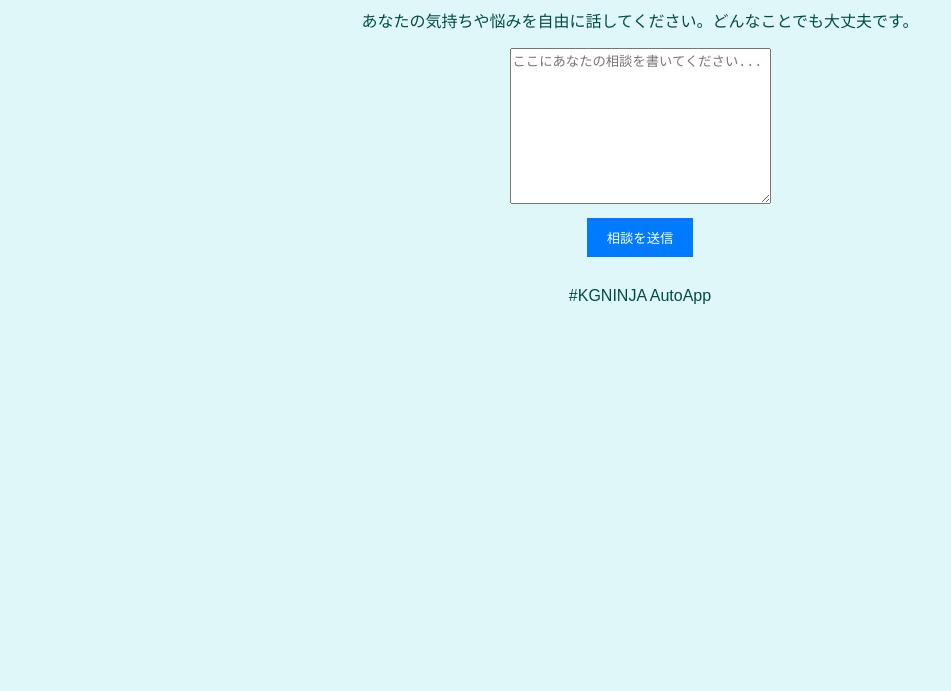
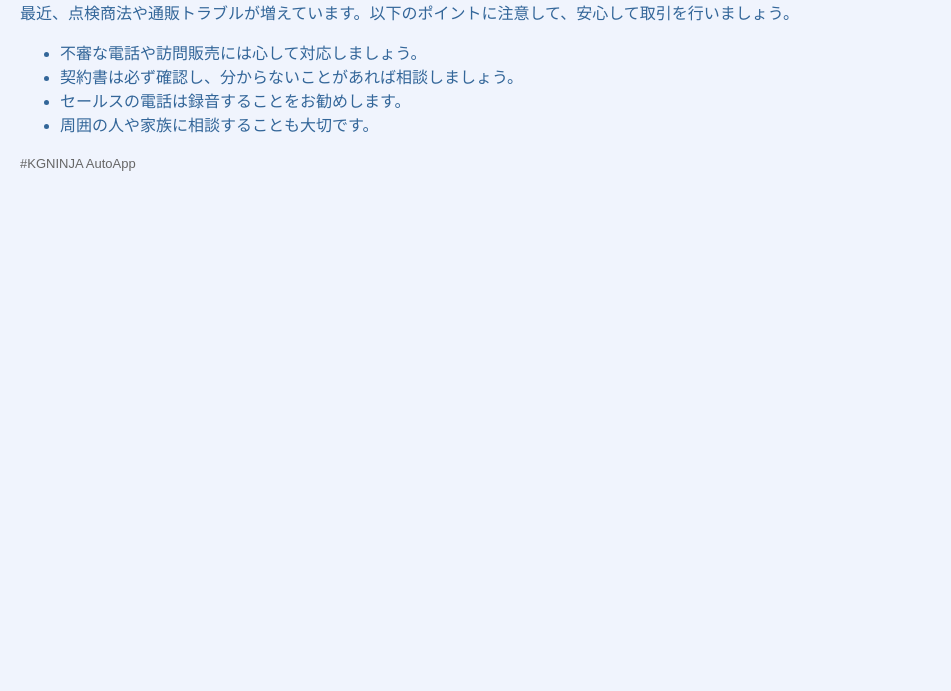
Before and after one commit to KG-NINJA/Komaru-bot, a plain HTML site: page index.html in a window 1280 px wide. Shown: the part 109-800 px from the top of the page, without its empty margins (0-951 px from the left). Drawn offline with Linux system fonts and the light colour scheme.

Commit message:
deploy: 2b1e4d74cde056efc97067a5405deb58b8f25694

```diff
--- a/index.html
+++ b/index.html
@@ -3,45 +3,24 @@
 <head>
     <meta charset="UTF-8">
     <meta name="viewport" content="width=device-width, initial-scale=1.0">
-    <title>相談アプリ</title>
+    <title>消費生活相談</title>
     <style>
-        body {
-            background-color: #e0f7fa;
-            color: #004d40;
-            font-family: Arial, sans-serif;
-            padding: 20px;
-            text-align: center;
-        }
-        button {
-            background-color: #007BFF;
-            color: white;
-            border: none;
-            padding: 10px 20px;
-            cursor: pointer;
-            margin-top: 10px;
-        }
-        button:hover {
-            background-color: #0056b3;
-        }
+        body { font-family: Arial, sans-serif; background-color: #f0f4fd; color: #336699; margin: 0; padding: 20px; }
+        h1 { color: #007BFF; }
+        footer { margin-top: 20px; font-size: small; color: #666; }
     </style>
 </head>
 <body>
-    <h1>悩みを聞かせてください</h1>
-    <p>あなたの気持ちや悩みを自由に話してください。どんなことでも大丈夫です。</p>
-    <textarea id="userInput" rows="10" cols="30" placeholder="ここにあなたの相談を書いてください..."></textarea>
-    <br>
-    <button onclick="saveInput()">相談を送信</button>
-    <p id="response" style="margin-top: 20px;"></p>
-    <footer style="margin-top: 30px;">#KGNINJA AutoApp</footer>
-    <script>
-        function saveInput() {
-            const input = document.getElementById(userInput).value;
-            if (input) {
-                document.getElementById(response).innerText = あなたの相談が送信されました！;
-            } else {
-                document.getElementById(response).innerText = 何か相談を書いてください。;
-            }
-        }
-    </script>
+    <h1>高齢者のための消費生活相談</h1>
+    <p>最近、点検商法や通販トラブルが増えています。以下のポイントに注意して、安心して取引を行いましょう。</p>
+    <ul>
+        <li>不審な電話や訪問販売には心して対応しましょう。</li>
+        <li>契約書は必ず確認し、分からないことがあれば相談しましょう。</li>
+        <li>セールスの電話は録音することをお勧めします。</li>
+        <li>周囲の人や家族に相談することも大切です。</li>
+    </ul>
+    <footer>
+        <p>#KGNINJA AutoApp</p>
+    </footer>
 </body>
 </html>
```
Also changed, not shown: 1 other file.
